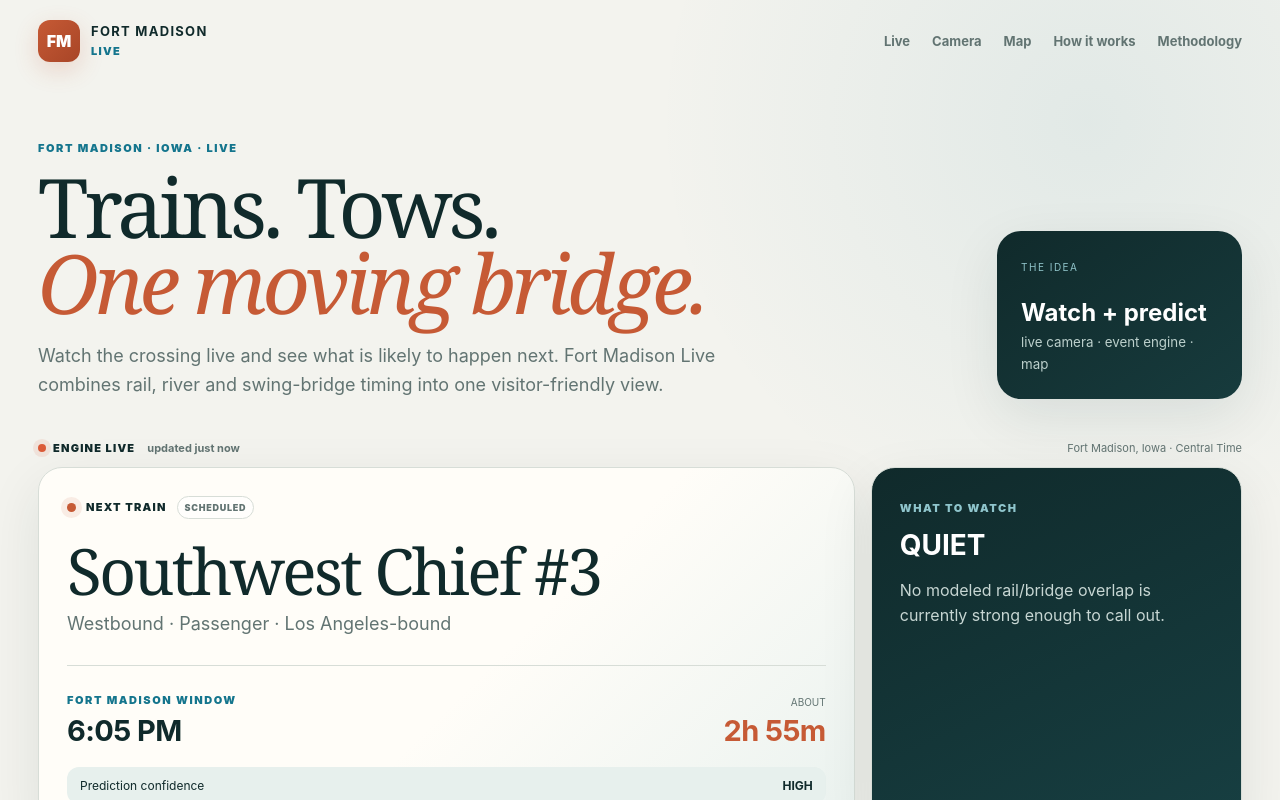
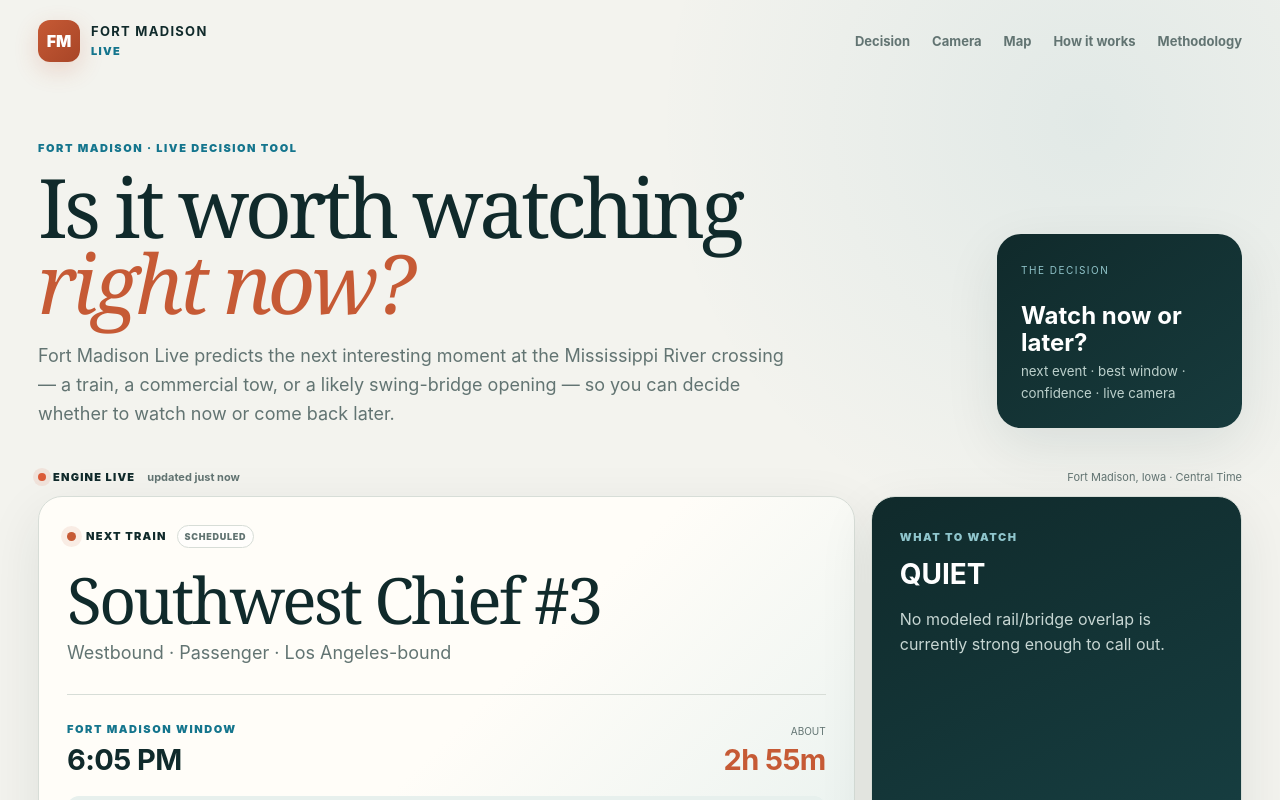
Before and after one commit to izworskic/fort-madison-live, a Next.js app: page / in a window 1280 px wide. Shown: the top 800 px of the page. Built offline with nearby package versions, Linux system fonts and the light colour scheme; no server answers.

Commit message:
Clarify Fort Madison tool decision and purpose

```diff
--- a/app/page.tsx
+++ b/app/page.tsx
@@ -6,40 +6,40 @@
   const data=await getDashboardSnapshot();
   const site="https://chrisizworski.com/national-tools/fort-madison-live/";
   const methodology="https://chrisizworski.com/national-tools/fort-madison-live/methodology";
-  const schema={"@context":"https://schema.org","@type":"WebApplication",name:"Fort Madison Live",url:site,applicationCategory:"TravelApplication",operatingSystem:"Web",description:"Live decision-support tool for rail and Mississippi River activity at the Fort Madison swing bridge.",areaServed:{"@type":"City",name:"Fort Madison",addressRegion:"IA"}};
+  const schema={"@context":"https://schema.org","@type":"WebApplication",name:"Fort Madison Live",url:site,applicationCategory:"TravelApplication",operatingSystem:"Web",description:"Predicts when Fort Madison train, tow and swing-bridge activity is worth watching, using live and scheduled rail and river signals.",areaServed:{"@type":"City",name:"Fort Madison",addressRegion:"IA"}};
   return <main>
     <header className="site-head">
       <a className="brand" href="https://chrisizworski.com/"><span className="brand-mark">FM</span><span><b>FORT MADISON</b><small>LIVE</small></span></a>
-      <nav><a href="#live">Live</a><a href="#camera">Camera</a><a href="#map">Map</a><a href="#how">How it works</a><a href={methodology}>Methodology</a></nav>
+      <nav><a href="#live">Decision</a><a href="#camera">Camera</a><a href="#map">Map</a><a href="#how">How it works</a><a href={methodology}>Methodology</a></nav>
     </header>
 
     <section className="mast" id="live">
       <div>
-        <span className="kicker">FORT MADISON · IOWA · LIVE</span>
-        <h1>Trains. Tows. <em>One moving bridge.</em></h1>
-        <p>Watch the crossing live and see what is likely to happen next. Fort Madison Live combines rail, river and swing-bridge timing into one visitor-friendly view.</p>
+        <span className="kicker">FORT MADISON · LIVE DECISION TOOL</span>
+        <h1>Is it worth watching <em>right now?</em></h1>
+        <p>Fort Madison Live predicts the next interesting moment at the Mississippi River crossing — a train, a commercial tow, or a likely swing-bridge opening — so you can decide whether to watch now or come back later.</p>
       </div>
-      <div className="mast-badge"><span>THE IDEA</span><strong>Watch + predict</strong><small>live camera · event engine · map</small></div>
+      <div className="mast-badge"><span>THE DECISION</span><strong>Watch now or later?</strong><small>next event · best window · confidence · live camera</small></div>
     </section>
 
     <LiveRefresh initial={data}/>
 
     <section className="section explainer" id="how">
-      <div className="section-head"><div><span className="kicker">HOW IT WORKS</span><h2>Three systems, one useful answer</h2></div><p>The page separates what is directly observed from what is inferred, then uses the overlap to tell you what is worth watching.</p></div>
+      <div className="section-head"><div><span className="kicker">HOW IT WORKS</span><h2>One question, three moving systems</h2></div><p>The engine turns rail, river and bridge signals into a simple watch decision instead of making you interpret the raw feeds yourself.</p></div>
       <div className="flow">
-        <div><b>1</b><strong>Identify</strong><p>Official passenger schedules, configured freight observations and USACE lock records establish actual trains and named tows.</p></div><i>→</i>
-        <div><b>2</b><strong>Predict</strong><p>Along-corridor travel windows estimate when each movement may reach Fort Madison. Uncertainty stays visible.</p></div><i>→</i>
-        <div><b>3</b><strong>Watch</strong><p>The engine compares rail arrival windows with likely bridge-use windows so you know when the live camera is most worth checking.</p></div>
+        <div><b>1</b><strong>See what is moving</strong><p>Passenger schedules, configured train observations and U.S. Army Corps lock records identify trains and named commercial tows moving toward Fort Madison.</p></div><i>→</i>
+        <div><b>2</b><strong>Estimate the crossing window</strong><p>The engine estimates when each movement could reach the bridge and keeps uncertainty visible rather than pretending the timing is exact.</p></div><i>→</i>
+        <div><b>3</b><strong>Make the watch call</strong><p>The page tells you whether there is something worth watching now, whether to return later, and what event the live camera should show next.</p></div>
       </div>
     </section>
 
     <section className="section seo-copy">
-      <h2>Fort Madison bridge, train and barge activity in one place</h2>
-      <p>The Fort Madison crossing is unusual: a Mississippi River navigation channel passes through a rotating railroad bridge carrying BNSF and Amtrak traffic. Commercial navigation has priority, so approaching tows can create bridge openings that temporarily make the rail crossing unavailable. Fort Madison Live is designed to answer the visitor question that ordinary railcams cannot: <strong>what is coming next?</strong></p>
-      <p>River stage comes from NOAA/NWS observations at gauge FMDI4. Named tow candidates come from U.S. Army Corps of Engineers Lock Performance Monitoring System observations at Locks 18 and 19. Southwest Chief #3 and #4 are identified exactly; when a live Amtrak provider is unavailable the tool labels their times as scheduled. Freight trains are displayed as identified movements only when a licensed or partner observation feed is configured.</p>
+      <h2>What Fort Madison Live is actually for</h2>
+      <p>The Fort Madison crossing is unusual because Mississippi River navigation and a busy rail corridor compete for the same moving bridge. Commercial navigation can require the swing span to open, temporarily interrupting rail traffic. That creates the interesting moments this tool is built to predict: <strong>when should I watch the crossing?</strong></p>
+      <p>River stage comes from NOAA/NWS observations at gauge FMDI4. Named tow candidates come from U.S. Army Corps of Engineers Lock Performance Monitoring System observations at Locks 18 and 19. Southwest Chief #3 and #4 are identified exactly; when a live Amtrak provider is unavailable the tool labels their times as scheduled. Freight trains are displayed as identified movements only when a configured observation source supports them.</p>
     </section>
 
-    <footer><div><b>Fort Madison Live</b><p>Independent interpretation tool. Not affiliated with BNSF, Amtrak, USACE, NOAA, SkylineWebcams, Virtual Railfan or YouTube.</p></div><div><a href={methodology}>Methodology & data truth</a><a href="https://chrisizworski.com/national-tools/">More national tools</a></div></footer>
+    <footer><div><b>Fort Madison Live</b><p>Independent interpretation tool. Not affiliated with BNSF, Amtrak, USACE, NOAA, YouTube or the live-stream publisher.</p></div><div><a href={methodology}>Methodology & data truth</a><a href="https://chrisizworski.com/national-tools/">More national tools</a></div></footer>
     <script type="application/ld+json" dangerouslySetInnerHTML={{__html:JSON.stringify(schema)}}/>
   </main>;
 }
```
